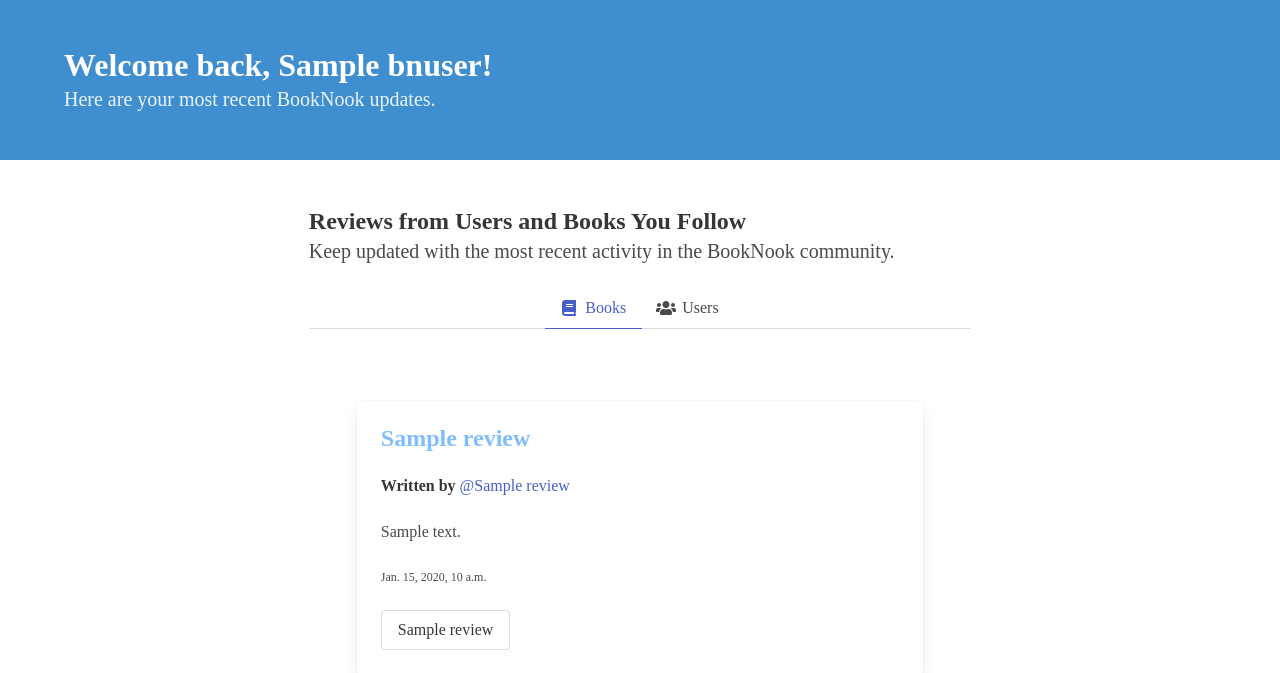
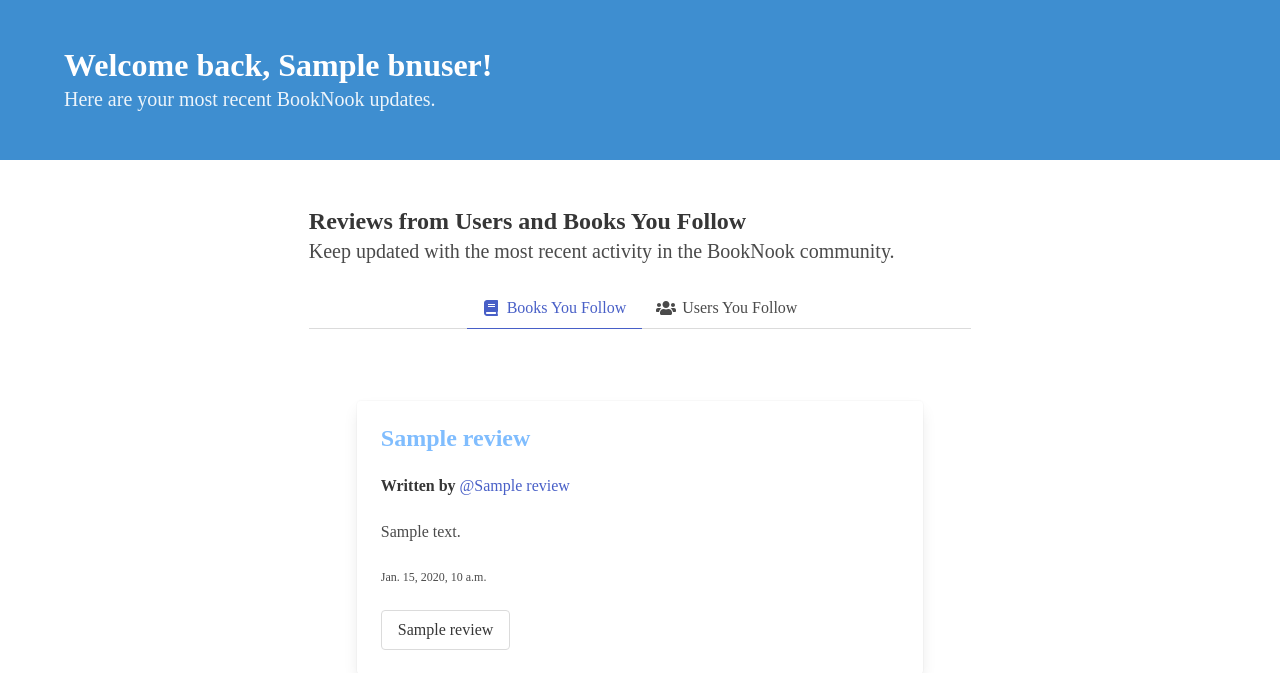
Before and after one commit to caroljli/cis550-final-project, a Django app: template booknook/user/templates/timeline.html in a window 1280 px wide. Shown: the part 85-758 px from the top of the page. Run offline with Django 3.2, Linux system fonts and the light colour scheme; the template is opened without the code that fills it: most values are stand-ins (such as "Sample title", 1, 10 or a date in 2020); some libraries are stand-ins or nearby versions.

Commit message:
Update user textæ

```diff
--- a/booknook/user/templates/timeline.html
+++ b/booknook/user/templates/timeline.html
@@ -29,13 +29,13 @@
                         <li class="tab is-active" onclick="openTab(event,'book_reviews')">
                             <a>
                             <span class="icon is-small"><i class="fas fa-book" aria-hidden="true"></i></span>
-                            <span>Books</span>
+                            <span>Books You Follow</span>
                           </a>
                         </li>
                         <li class="tab" onclick="openTab(event,'user_reviews')">
                             <a>
                                 <span class="icon is-small"><i class="fas fa-users" aria-hidden="true"></i></span>
-                                <span>Users</span>
+                                <span>Users You Follow</span>
                               </a>
                         </li>
                       </ul>
```
